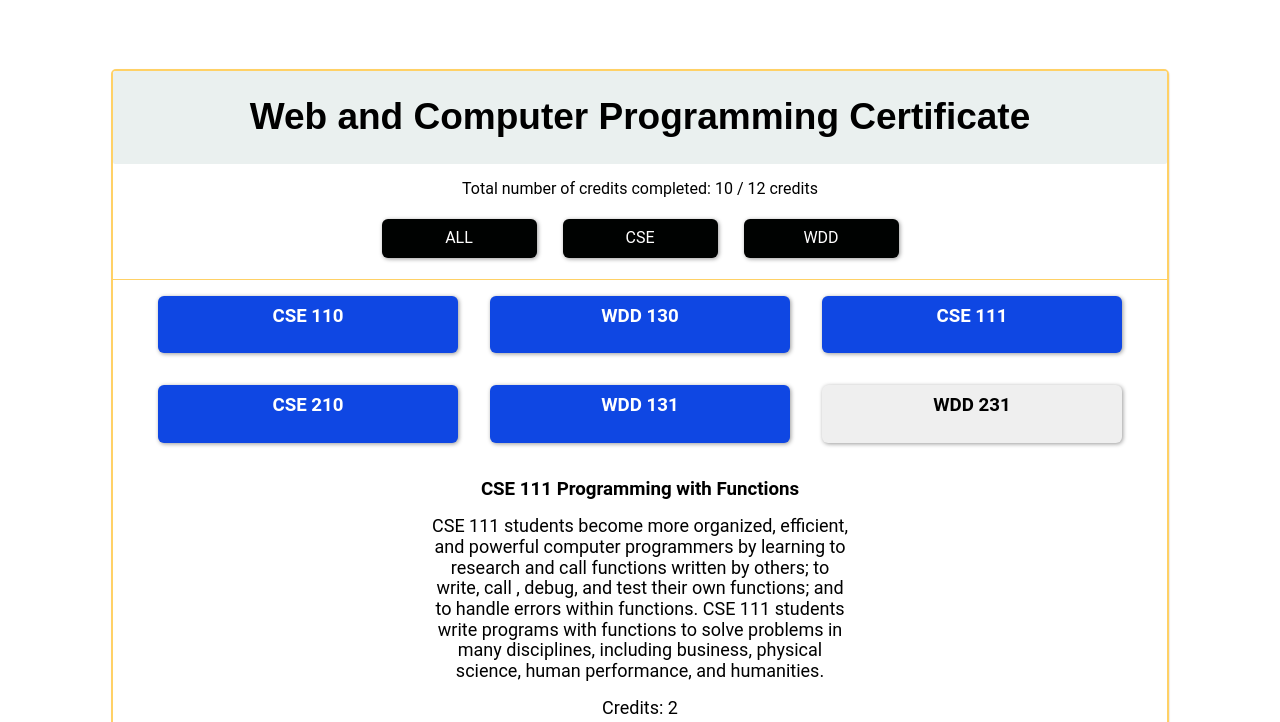
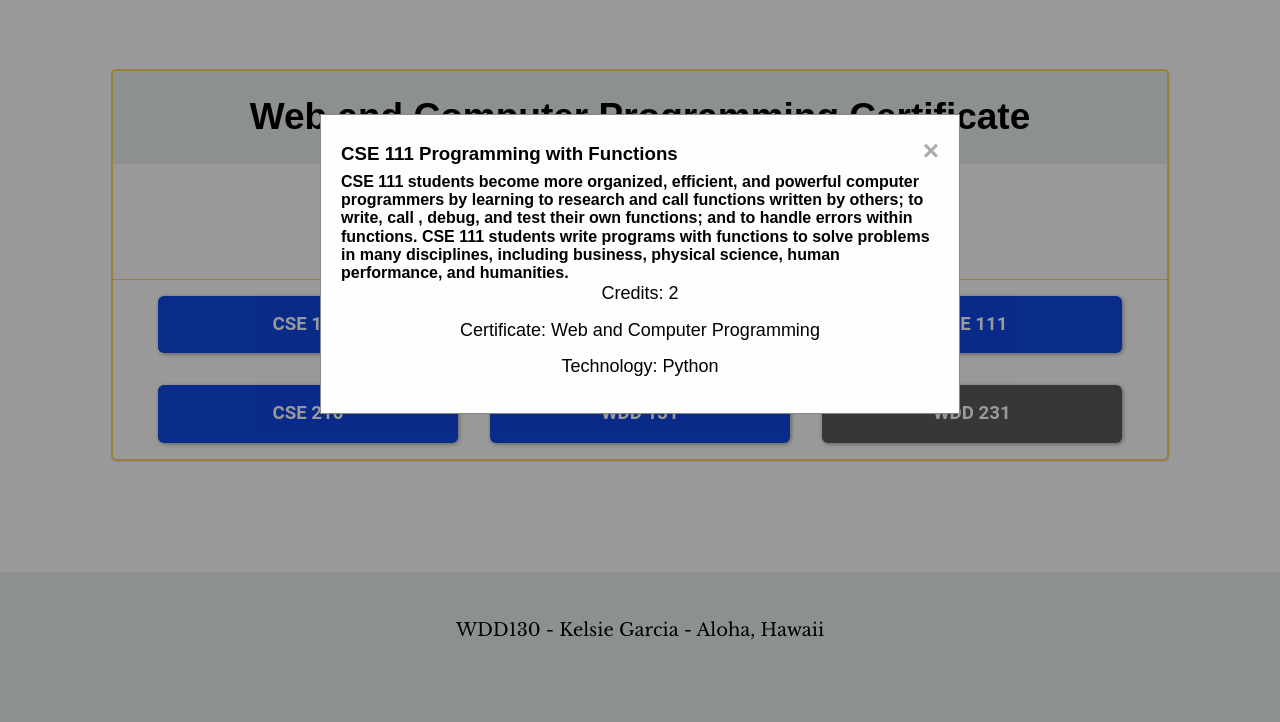
Before and after one commit to kelsiegarcia/wdd231, a plain HTML site: page index.html in a window 1280 px wide. Both pictures are taken after a click on the button "CSE 111". Shown: the part 805-1527 px from the top of the page. Drawn offline with nearby package versions, Linux system fonts and the light colour scheme.

```diff
--- a/index.html
+++ b/index.html
@@ -43,6 +43,7 @@
 					<li class="course-li"></li>
 					<li class="course-li"></li>
 					<li class="course-li"></li>
+				</ul>
 			</div>
 		</section>
 		<section class="card2 card">
@@ -58,7 +59,7 @@
 					Web and Computer Programming Certificate
 				</h2>
 				<div id="total-credits"></div>
-				<div class="cert3" class="filters">
+				<div class="cert3">
 					<button id="all">ALL</button>
 					<button id="cse">CSE</button>
 					<button id="wdd">WDD</button>
@@ -68,6 +69,12 @@
 			</div>
 		</section>
 	</main>
+	<div id="courseModal" class="modal">
+	  <div class="modal-content">
+	    <span class="close">&times;</span>
+	    <div id="courseInfo"></div>
+	  </div>
+	</div>
 	<footer>
 		<p>
 			WDD130 <span id="currentyear"></span> - Kelsie Garcia - Aloha, Hawaii
--- a/scripts/courses.js
+++ b/scripts/courses.js
@@ -69,29 +69,37 @@
 
 function displayCourses(courses) {
   const courseList = document.getElementById("courses");
+  const modal = document.getElementById("courseModal");
+  const modalContent = document.getElementById("courseInfo");
+  const span = document.getElementsByClassName("close")[0];
+
   courseList.innerHTML = "";
   courses.forEach((course) => {
     const courseItem = document.createElement("button");
     courseItem.classList.add(course.addClassList);
     courseItem.innerHTML = `<h3>${course.subject} ${course.number}</h3>`;
     courseItem.addEventListener("click", () => {
-      const courseInfo = document.createElement("div");
-      courseInfo.classList.add("course-info");
-      courseInfo.innerHTML = `
-				<h3>${course.subject} ${course.number} ${course.title}</h3>
-				<p>${course.description}</p>
-				<p>Credits: ${course.credits}</p>
-				<p>Certificate: ${course.certificate}</p>
-				<p>Technology: ${course.technology.join(", ")}</p>
-			`;
-      const existingInfo = document.querySelector(".course-info");
-      if (existingInfo) {
-        existingInfo.remove();
-      }
-      courseList.appendChild(courseInfo);
+      modalContent.innerHTML = `
+        <h3>${course.subject} ${course.number} ${course.title}</h3>
+        <h4>${course.description}</h4>
+        <p>Credits: ${course.credits}</p>
+        <p>Certificate: ${course.certificate}</p>
+        <p>Technology: ${course.technology.join(", ")}</p>
+      `;
+      modal.style.display = "block";
     });
     courseList.appendChild(courseItem);
   });
+
+  span.onclick = function () {
+    modal.style.display = "none";
+  };
+
+  window.onclick = function (event) {
+    if (event.target == modal) {
+      modal.style.display = "none";
+    }
+  };
 }
 
 function updateCompletedCourses(courses) {
@@ -99,12 +107,14 @@
     if (course.completed) {
       course.completed = true;
       course.addClassList = "finished";
+    } else {
+      course.completed = false;
+      course.addClassList = "unfinished";
     }
   });
 }
 
 function reduceCourses(courses) {
-  // get courses.credits and reduce the total value with that is completed as true. Display the total value
   const totalCreditsCompleted = courses.reduce((total, course) => {
     if (course.completed) {
       return total + course.credits;
@@ -112,7 +122,6 @@
     return total;
   }, 0);
 
-  // get the total credits of all courses
   const totalCredits = courses.reduce(
     (total, course) => total + course.credits,
     0
--- a/styles/base.css
+++ b/styles/base.css
@@ -24,7 +24,7 @@
 }
 
 h3 {
-	padding: 0 0 1rem 0;
+	padding: .5rem 0 .5rem 0;
 }
 
 .head1 {
@@ -60,6 +60,10 @@
 	width: 100%;
 	max-width: 300px;
 	box-shadow: 1px 1px 4px #999;
+}
+
+button:hover {
+	background-color: #4a4d4e;
 }
 
 .card-description {
@@ -181,13 +185,17 @@
 	padding: 10px 20px;
 	margin: 5px;
 	border: none;
-	color: white;
+	color: black;
 	cursor: pointer;
 }
 
 .cert3 button:nth-child(-n+3) {
-	background-color: #000201;
+	background-color: #91a6ad;
 
+}
+
+.cert3 button:hover {
+	background-color: grey;
 }
 
 .card4 button {
@@ -213,6 +221,11 @@
 
 .finished {
 	background-color: #0f47e3;
+	color: white;
+}
+
+.unfinished {
+	background-color: #5d5c5c;
 	color: white;
 }
 
@@ -247,3 +260,45 @@
 	height: 150px;
 
 }
+
+/* Modal styles */
+.modal {
+	display: none;
+	position: fixed;
+	z-index: 1;
+	left: 0;
+	top: 0;
+	width: 100%;
+	height: 100%;
+	overflow: auto;
+	background-color: rgb(0,0,0);
+	background-color: rgba(0,0,0,0.4);
+}
+
+.modal-content {
+	background-color: #fefefe;
+	margin: 15% auto;
+	padding: 20px;
+	border: 1px solid #888;
+	width: 50%;
+	font-family: "Montserrat", sans-serif;
+	text-align: left;
+}
+
+.close {
+	color: #aaa;
+	float: right;
+	font-size: 28px;
+	font-weight: bold;
+}
+
+.close:hover,
+.close:focus {
+	color: black;
+	text-decoration: none;
+	cursor: pointer;
+}
+
+#course-info {
+	text-align: left;
+}
```
